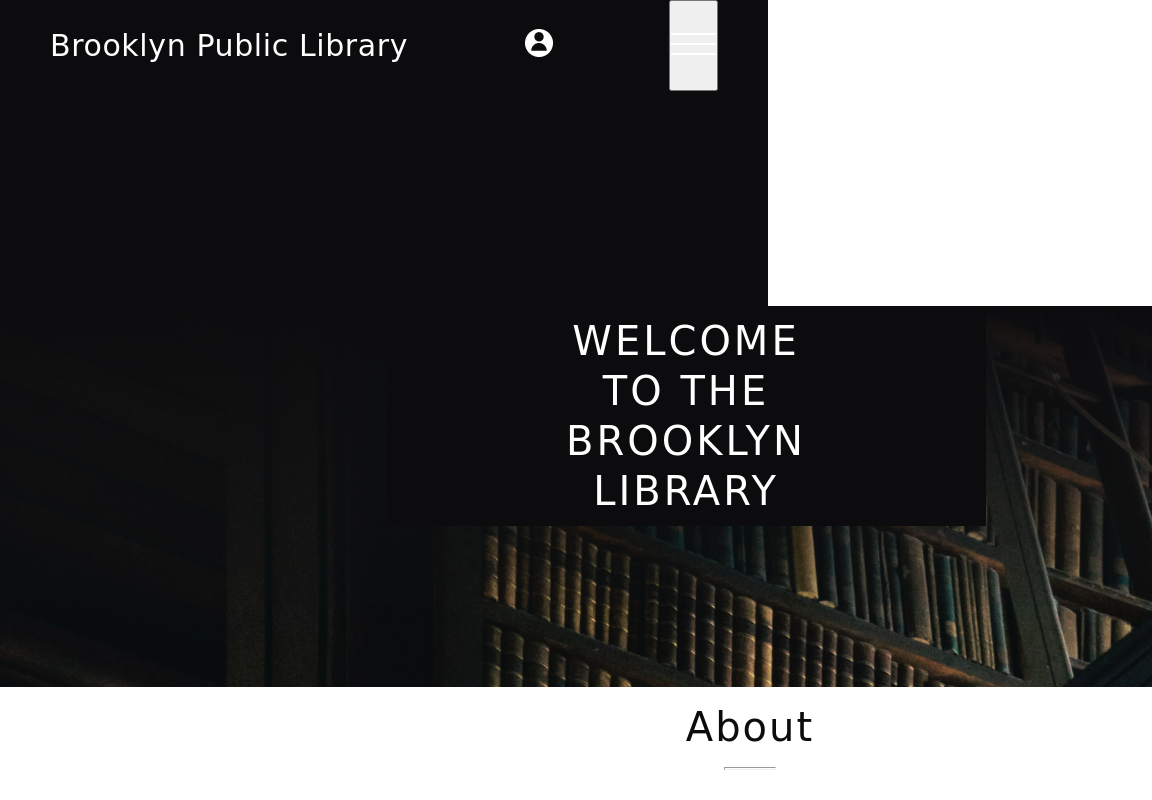
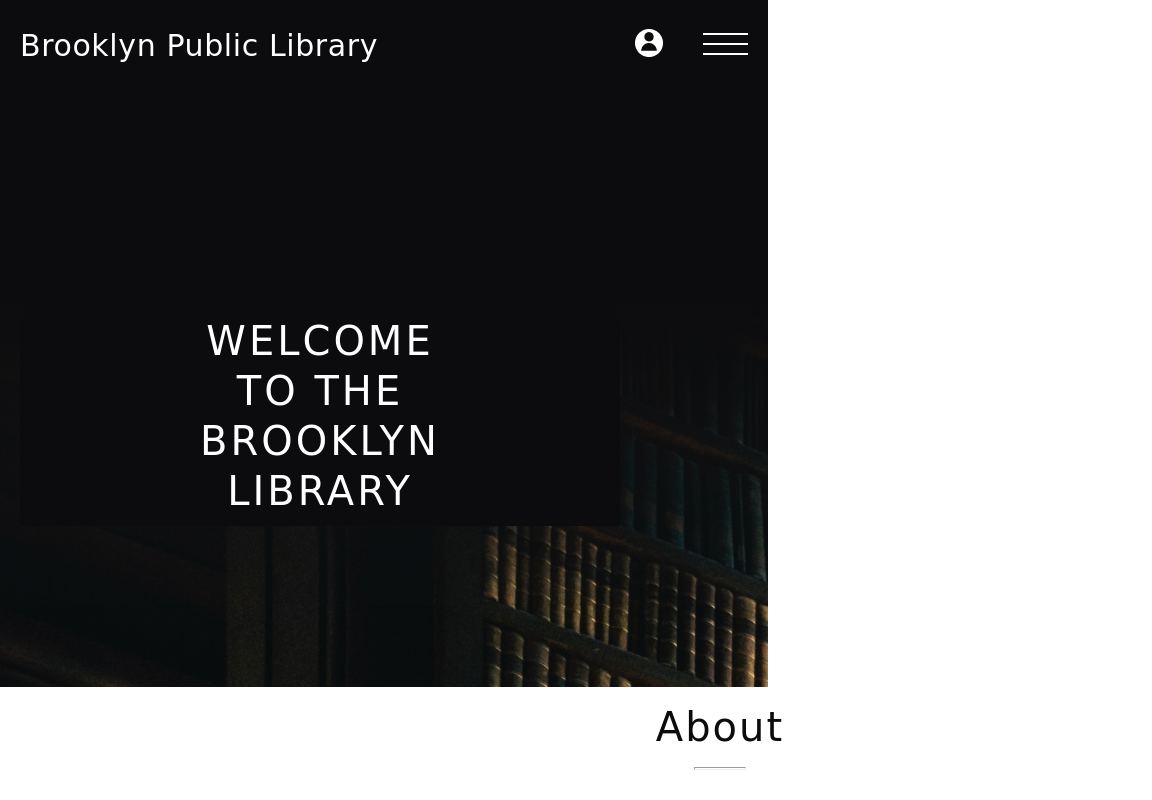
Before and after one commit to AnnaKowalewskaja/Library, a website: page index.html in a window 768 px wide. Shown: the top 800 px of the page, 1152 px wide, since content can reach past the window. Drawn offline with nearby package versions, Linux system fonts and the light colour scheme; a web font is replaced by a local one.

Commit message:
fix:media header

```diff
--- a/assets/styles/_header.scss
+++ b/assets/styles/_header.scss
@@ -91,26 +91,48 @@
     background: $color_add;
     margin-top: 21.5rem;
 }
-.nav__open{
+
+.nav__open {
     display: none;
 }
 
-.nav__open_burger{
+.nav__open_burger {
     height: 100%;
+    background-color: rgba(243, 243, 243, 0);
+    border: none;
 
-    :hover{
+    :hover {
         cursor: pointer;
     }
-    &+hr{
-width: 100%;
+
+    &+hr {
+        width: 100%;
 
     }
 }
+
 @media (min-width:768px) and (max-width:1200px) {
-.nav{
-    display: none;
+    .nav {
+        display: none;
+    }
+
+    .header__block {
+        display: grid;
+        justify-content: stretch;
+        grid-template-columns: auto 2.8rem 4.5rem;
+        gap: 4rem;
+    }
+
+    .nav__open {
+        display: block;
+    }
+
+    .welcome {
+        width: auto;
+
+    }
+
+    .about {
+        width: auto;
+    }
 }
-.nav__open{
-    display: block;
-}
-}
--- a/assets/styles/_variables.scss
+++ b/assets/styles/_variables.scss
@@ -9,14 +9,14 @@ $color_value:#8E8E8E;
 
 /*sizes*/
 $mobile:380px;
-$tablet:728px;
+$tablet:768px;
 $mobile_transition:767px;
 $desktop:1439px;
 
 
 $main_animation:all 0.3s ease-in;
 $max_width:1400px;
-$max_width_tablet:668px;
+$max_width_tablet:728px;
 $max_width_mobile:330px;
 
 /*font-family*/
--- a/assets/styles/styles.scss
+++ b/assets/styles/styles.scss
@@ -44,7 +44,7 @@ ul {
 
     @media (min-width:$tablet) and (max-width:$desktop) {
         max-width: $max_width_tablet;
-        width: 90%;
+        width: 98%;
     }
 
     @media (max-width:$mobile_transition) {
```
Also changed, not shown: index.html (+1 -2 lines), assets/styles/styles.css, 1 other file.
